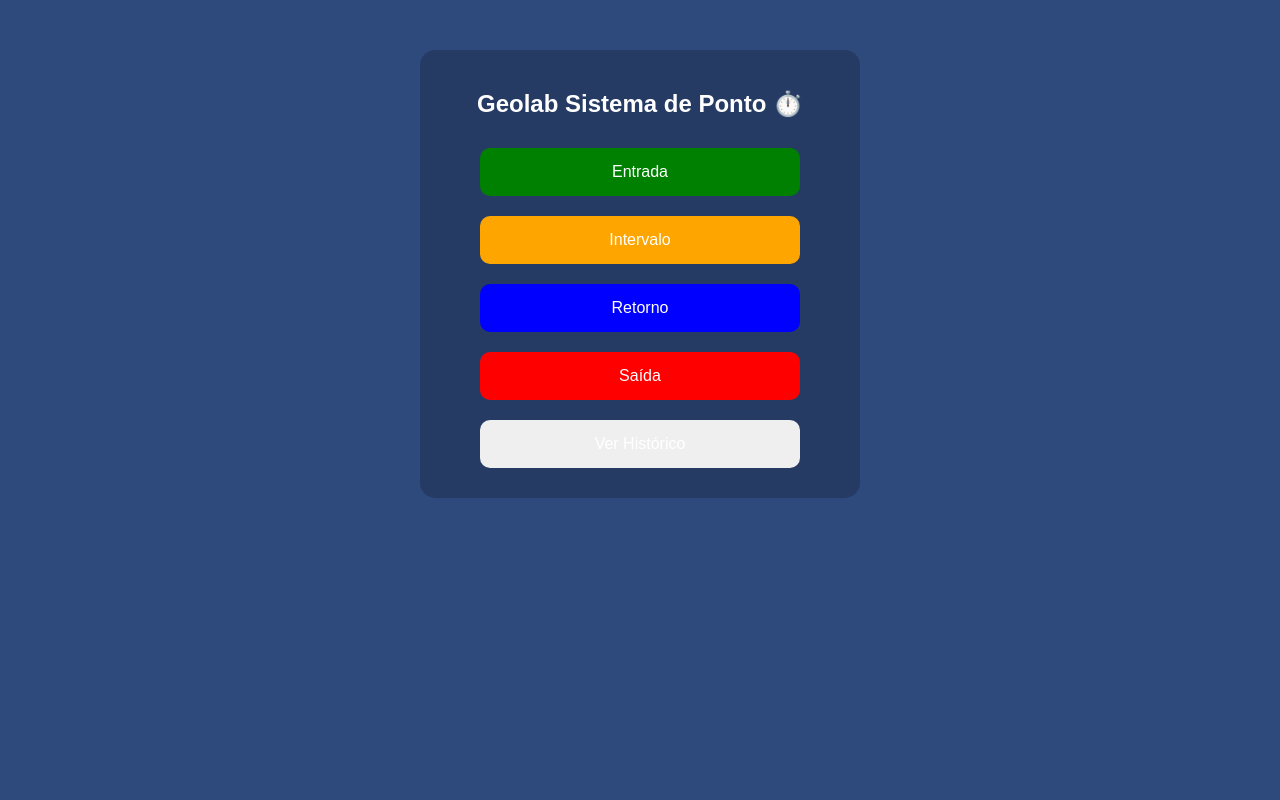
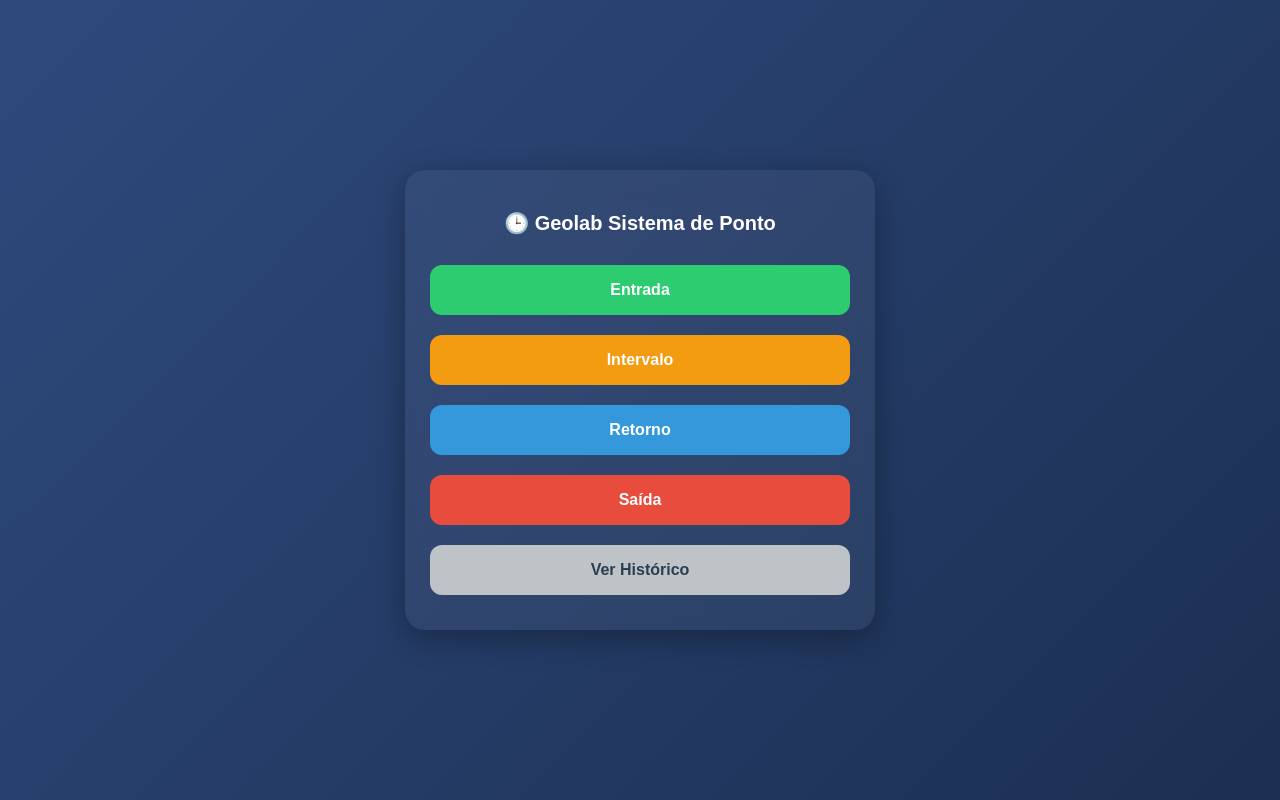
Before and after one commit to wendercsa/PONTO-GEOLAB, a website: page public/index.html in a window 1280 px wide. Drawn offline with Linux system fonts and the light colour scheme.

Commit message:
Update index.html

```diff
--- a/public/index.html
+++ b/public/index.html
@@ -2,54 +2,115 @@
 <html>
 <head>
   <title>Geolab</title>
+
+  <!-- RESPONSIVIDADE -->
+  <meta name="viewport" content="width=device-width, initial-scale=1.0">
+
   <style>
     body {
       font-family: Arial;
+      background: linear-gradient(135deg, #2e4a7d, #1c2f52);
+      color: white;
+      margin: 0;
+
+      display: flex;
+      justify-content: center;
+      align-items: center;
+      height: 100vh;
+    }
+
+    .container {
+      width: 90%;
+      max-width: 420px;
+
+      background: rgba(255,255,255,0.05);
+      padding: 25px;
+      border-radius: 20px;
+
+      backdrop-filter: blur(15px);
+      box-shadow: 0 8px 30px rgba(0,0,0,0.3);
+
       text-align: center;
-    background: #2e4a7d;
-    color: white;
+    }
+
+    h2 {
+      font-size: 20px;
+      margin-bottom: 20px;
     }
 
     button {
-    width: 80%;
-    padding: 15px;
-    margin: 10px;
+      width: 100%;
+      padding: 16px;
+      margin: 10px 0;
+
       border: none;
-    border-radius: 10px;
+      border-radius: 12px;
+
+      font-size: 16px;
+      font-weight: bold;
       color: white;
-    font-size: 16px;
+
+      transition: 0.2s;
     }
 
-  .entrada { background: green; }
-  .intervalo { background: orange; }
-  .retorno { background: blue; }
-  .saida { background: red; }
+    button:active {
+      transform: scale(0.97);
+    }
 
-  /* 👇 ADICIONA ISSO AQUI */
+    .entrada { background: #2ecc71; }
+    .intervalo { background: #f39c12; }
+    .retorno { background: #3498db; }
+    .saida { background: #e74c3c; }
+
+    .historico {
+      background: #bdc3c7;
+      color: #2c3e50;
+    }
+
+    /* 📱 MOBILE GRANDE */
+    @media (max-width: 480px) {
       .container {
-    max-width: 400px;
-    margin: 50px auto;
-    background: rgba(0,0,0,0.2);
-    padding: 20px;
-    border-radius: 15px;
+        width: 92%;
+        padding: 30px;
+      }
+
+      h2 {
+        font-size: 22px;
+      }
+
+      button {
+        padding: 18px;
+        font-size: 17px;
+      }
+    }
+
+    /* 📱 TELAS MUITO PEQUENAS */
+    @media (max-width: 360px) {
+      h2 {
+        font-size: 18px;
+      }
+
+      button {
+        font-size: 15px;
+        padding: 14px;
+      }
     }
   </style>
 </head>
+
 <body>
 
   <div class="container">
+    <h2>🕒 Geolab Sistema de Ponto</h2>
 
-  <h2>Geolab Sistema de Ponto ⏱️</h2>
-
-  <button onclick="baterPonto('entrada')" class="entrada">Entrada</button>
-  <button onclick="baterPonto('intervalo')" class="intervalo">Intervalo</button>
-  <button onclick="baterPonto('retorno')" class="retorno">Retorno</button>
-  <button onclick="baterPonto('saida')" class="saida">Saída</button>
+    <button class="entrada" onclick="baterPonto('entrada')">Entrada</button>
+    <button class="intervalo" onclick="baterPonto('intervalo')">Intervalo</button>
+    <button class="retorno" onclick="baterPonto('retorno')">Retorno</button>
+    <button class="saida" onclick="baterPonto('saida')">Saída</button>
 
     <a href="historico.html">
       <button class="historico">Ver Histórico</button>
     </a>
-
   </div>
 
   <script src="script.js"></script>
```
Lines whose indentation alone changed are shown as unchanged.
